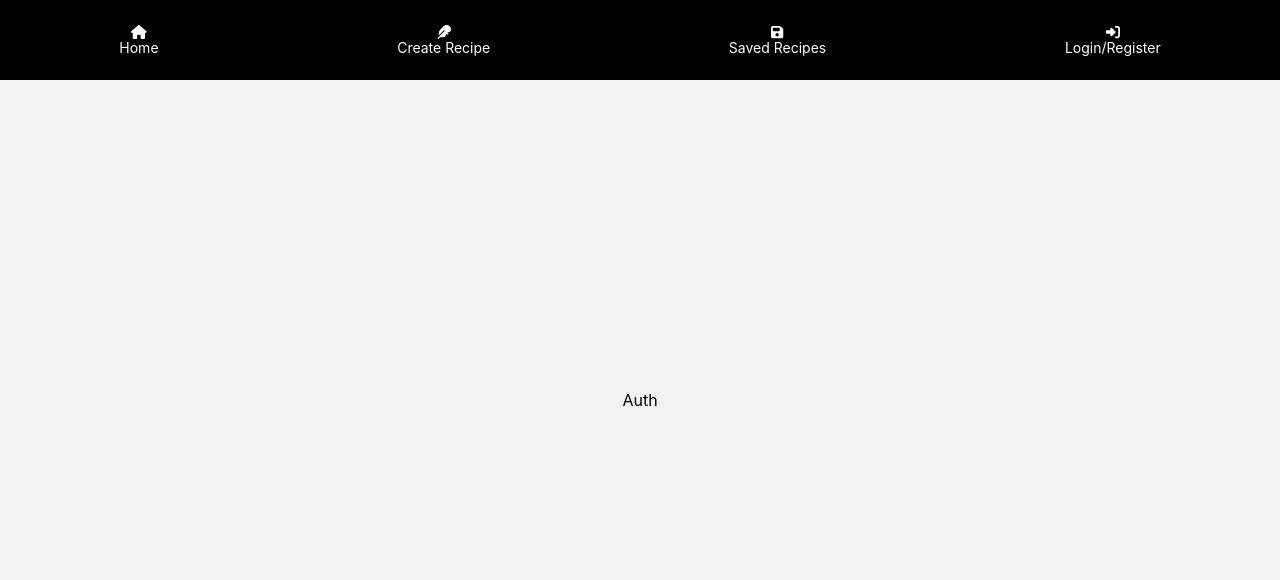
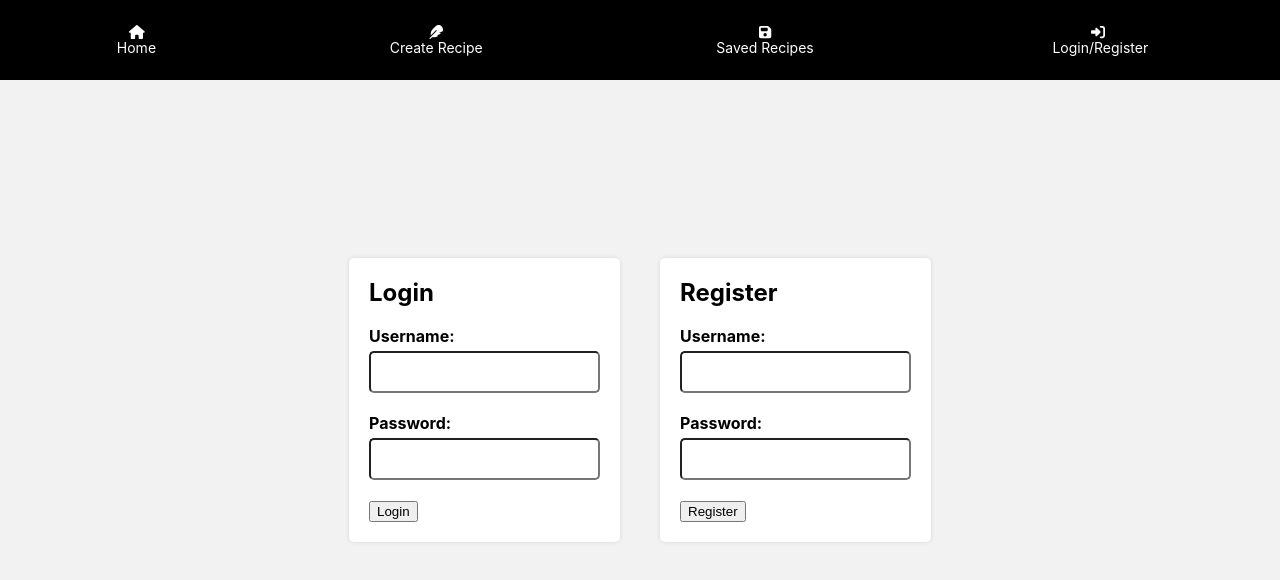
Before and after one commit to jjdsilva0/recipes-website, a React (Create React App) app in the folder client/: page /auth in a window 1280 px wide. Shown: the top 580 px of the page. Built offline with nearby package versions, Linux system fonts and the light colour scheme.

Commit message:
created the authentication page with login and registration functionality. However, login still has some issues that need to be worked out

```diff
--- a/client/package.json
+++ b/client/package.json
@@ -7,6 +7,7 @@
     "@testing-library/react": "^13.4.0",
     "@testing-library/user-event": "^13.5.0",
     "react": "^18.3.1",
+    "react-cookie": "^7.1.4",
     "react-dom": "^18.3.1",
     "react-router-dom": "^6.24.0",
     "react-scripts": "5.0.1",
--- a/client/src/App.css
+++ b/client/src/App.css
@@ -72,15 +72,16 @@ body {
 
 .auth-container {
   display: flex;
-  flex-direction: column;
   justify-content: center;
   align-items: center;
+  flex-direction: column; /* Stack items vertically */
   padding: 20px;
   background-color: white;
   border-radius: 5px;
   box-shadow: 0 0 5px rgba(0, 0, 0, 0.1);
   margin: 20px;
-  width: 400px;
+  width: 80%; /* Adjust width as needed */
+  max-width: 400px; /* Max width for smaller screens */
 }
 
 .form-group {
@@ -98,6 +99,22 @@ input {
   padding: 10px;
   font-size: 16px;
   border-radius: 5px;
+  width: 100%; /* Ensure inputs take full width */
+  max-width: 100%; /* Ensure inputs do not exceed container width */
+  box-sizing: border-box; /* Include padding and border in width calculation */
+}
+
+/* Media query for smaller screens */
+@media (max-width: 768px) {
+  .auth-container {
+    width: 90%; /* Adjust width for smaller screens */
+    padding: 10px; /* Adjust padding for compactness */
+  }
+
+  .auth-container form {
+    width: 100%; /* Full width for forms */
+    margin-bottom: 20px; /* Space between forms */
+  }
 }
 
 /* Create Recipe page styles */
--- a/client/src/components/navbar.js
+++ b/client/src/components/navbar.js
@@ -6,8 +6,47 @@ import {
   faFloppyDisk,
   faRightToBracket,
 } from "@fortawesome/free-solid-svg-icons";
+import { useCookies } from "react-cookie";
+import { useNavigate } from "react-router-dom";
 
 export const Navbar = () => {
+  const [cookies, setCookies] = useCookies(["access_token"]);
+  const navigate = useNavigate();
+
+  const logout = () => {
+    setCookies("access_token", "");
+    window.localStorage.removeItem("userID");
+    navigate("/auth");
+  };
+
+  const navLinkStyle = {
+    display: "flex",
+    alignItems: "center",
+    textDecoration: "none",
+    color: "inherit",
+    padding: "10px",
+    marginRight: "10px",
+    borderRadius: "5px",
+    transition: "background-color 0.3s ease",
+  };
+
+  const logoutButtonStyle = {
+    display: "flex",
+    alignItems: "center",
+    border: "none",
+    backgroundColor: "transparent",
+    color: "inherit",
+    padding: "10px",
+    marginRight: "10px",
+    borderRadius: "5px",
+    cursor: "pointer",
+    transition: "background-color 0.3s ease",
+  };
+
+  const iconStyle = {
+    marginRight: "5px",
+  };
+
   return (
     <div className="navbar">
       <Link to="/" className="nav-link">
@@ -22,10 +61,25 @@ export const Navbar = () => {
         <FontAwesomeIcon icon={faFloppyDisk} className="icon" />
         <span className="label">Saved Recipes</span>
       </Link>
-      <Link to="/auth" className="nav-link">
-        <FontAwesomeIcon icon={faRightToBracket} className="icon" />
-        <span className="label">Login/Register</span>
-      </Link>
+      {!cookies.access_token ? (
+        <Link to="/auth" className="nav-link" style={navLinkStyle}>
+          <FontAwesomeIcon
+            icon={faRightToBracket}
+            className="icon"
+            style={iconStyle}
+          />
+          <span className="label">Login/Register</span>
+        </Link>
+      ) : (
+        <button onClick={logout} style={logoutButtonStyle}>
+          <FontAwesomeIcon
+            icon={faRightToBracket}
+            className="icon"
+            style={iconStyle}
+          />
+          <span className="label">Logout</span>
+        </button>
+      )}
     </div>
   );
 };
--- a/client/src/pages/auth.js
+++ b/client/src/pages/auth.js
@@ -1,3 +1,121 @@
+import { useState } from "react";
+import axios from "axios"; // Replacement for the fetch API
+import { useCookies } from "react-cookie";
+import { useNavigate } from "react-router-dom";
+
 export const Auth = () => {
-  return <div> Auth</div>;
+  return (
+    <div className="auth">
+      <Login />
+      <Register />
+    </div>
+  );
 };
+
+const Login = () => {
+  const [username, setUsername] = useState("");
+  const [password, setPassword] = useState("");
+  const [, setCookies] = useCookies(["access_token"]);
+  const navigate = useNavigate();
+
+  const onSubmit = async (event) => {
+    event.preventDefault();
+    try {
+      const response = await axios.post("http://localhost:3001/auth/login", {
+        username,
+        password,
+      });
+
+      // If login is successful, set cookies and navigate to home
+      setCookies("access_token", response.data.token);
+      window.localStorage.setItem("userID", response.data.userID);
+      navigate("/");
+    } catch (err) {
+      // Handle error state here
+      if (err.response && err.response.data && err.response.data.message) {
+        alert(err.response.data.message); // Display error message to the user
+      } else {
+        alert("Login failed. Please try again."); // Default error message
+      }
+      // Clear input fields after displaying error message
+      setUsername("");
+      setPassword("");
+    }
+  };
+
+  return (
+    <Form
+      username={username}
+      setUsername={setUsername}
+      password={password}
+      setPassword={setPassword}
+      label="Login"
+      onSubmit={onSubmit}
+    />
+  );
+};
+
+const Register = () => {
+  const [username, setUsername] = useState("");
+  const [password, setPassword] = useState("");
+
+  const onSubmit = async (event) => {
+    event.preventDefault(); //Prevents a refresh of the page on clicking the button
+    try {
+      await axios.post("http://localhost:3001/auth/register", {
+        username,
+        password,
+      });
+      alert("Registration Successful! Now login.");
+    } catch (err) {
+      console.error(err);
+    }
+  };
+
+  return (
+    <Form
+      username={username}
+      setUsername={setUsername}
+      password={password}
+      setPassword={setPassword}
+      label="Register"
+      onSubmit={onSubmit}
+    />
+  );
+};
+
+const Form = ({
+  username,
+  setUsername,
+  password,
+  setPassword,
+  label,
+  onSubmit,
+}) => {
+  return (
+    <div className="auth-container">
+      <form onSubmit={onSubmit}>
+        <h2> {label} </h2>
+        <div className="form-group">
+          <label htmlFor="username"> Username: </label>
+          <input
+            type="text"
+            id="username"
+            value={username}
+            onChange={(event) => setUsername(event.target.value)}
+          />
+        </div>
+        <div className="form-group">
+          <label htmlFor="password"> Password: </label>
+          <input
+            type="password"
+            id="password"
+            value={password}
+            onChange={(event) => setPassword(event.target.value)}
+          />
+        </div>
+        <button type="submit"> {label} </button>
+      </form>
+    </div>
+  );
+};
```
Also changed, not shown: 1 other file (tests, documents, lock files or other folders).
